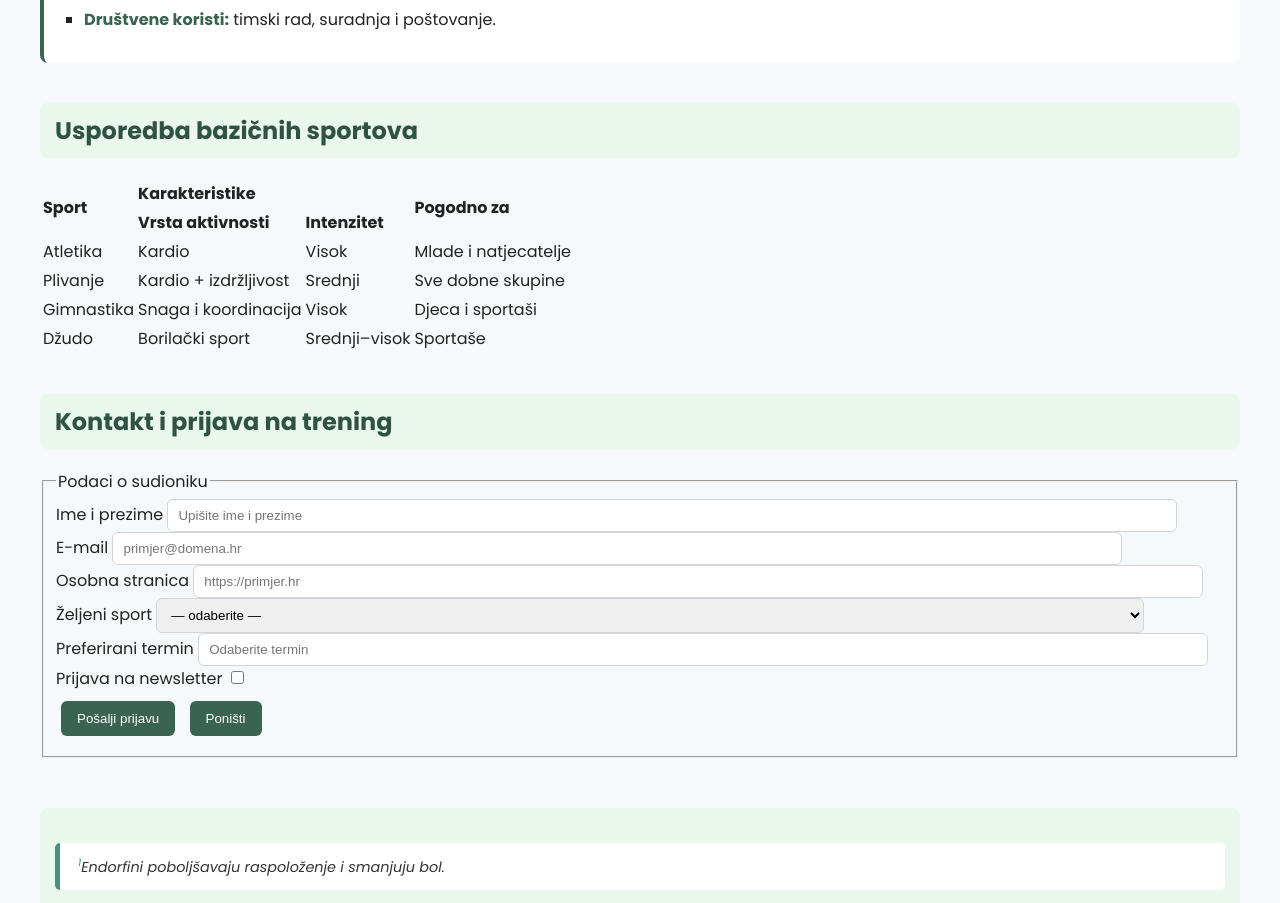
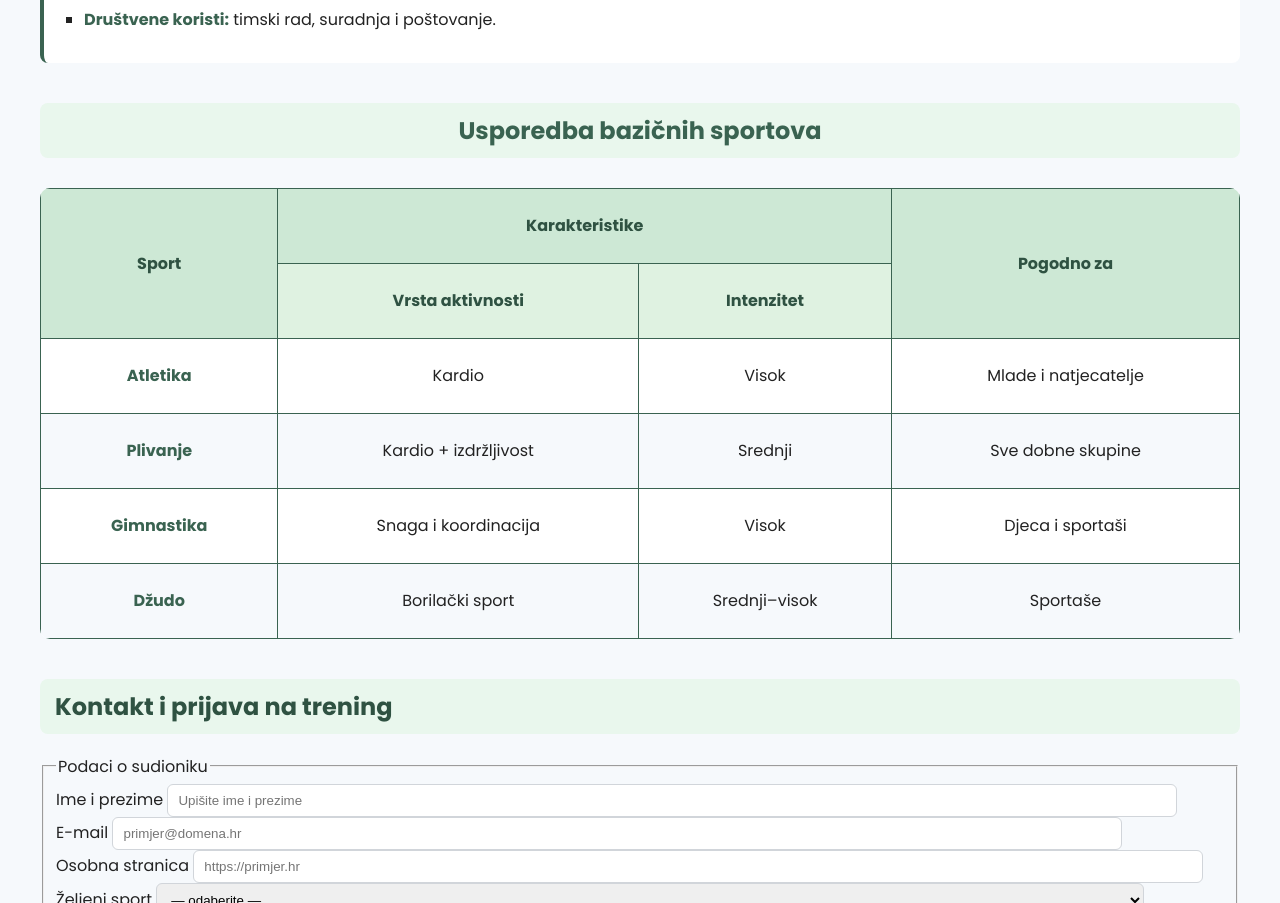
Before and after one commit to luc-sever/projekt_stranica, a plain HTML site: page index.html in a window 1280 px wide. Shown: the part 1521-2424 px from the top of the page. Drawn offline with Linux system fonts and the light colour scheme.

Commit message:
Enhance CSS with table styles and layout adjustments
Added styling for tables and improved overall layout.

```diff
--- a/stil.css
+++ b/stil.css
@@ -39,7 +39,7 @@ p {
     border-radius: 5px;
 }
 
-/* Popisi */
+
 ul {
     list-style: square;
     background-color: #ffffff;
@@ -106,7 +106,6 @@ h2:first-of-type {
     display: block;
 }
 
-/* Float slike */
 img.float-right {
     float: right;
     margin: 0 0 1em 1em;
@@ -123,7 +122,7 @@ img.float-left {
     border: 2px solid #3A6351;
 }
 
-/* Formular */
+
 input[type="text"], input[type="email"], input[type="url"], select {
     display: inline-block;
     width: calc(100% - 180px);
@@ -161,7 +160,7 @@ button {
 button:hover { background-color: #2F5242; }
 button:active { transform: translateY(1px); }
 
-/* Media query */
+
 @media (max-width: 600px) {
     .form-row label { float: none; width: 100%; font-weight: bold; }
     body { font-size: 0.9rem; }
@@ -169,8 +168,59 @@ button:active { transform: translateY(1px); }
     img.float-right, img.float-left { float: none; display: block; margin: 10px auto; }
 }
 
-/* Descendant selector */
+
 section ul li { margin-left: 10px; }
 
 em { font-style: italic; }
 strong { font-weight: 700; }
+
+table.sport-tablica {
+    width: 100%;
+    border-collapse: collapse;
+    margin-top: 30px;
+    background-color: #ffffff;
+    border-radius: 10px;
+    overflow: hidden;
+}
+
+.sport-tablica th, .sport-tablica td {
+    border: 1px solid #3A6351;
+    padding: 12px 16px;
+    text-align: center;
+}
+
+.sport-tablica th {
+    background-color: #DFF2E1;
+    color: #2F5242;
+    font-weight: 700;
+}
+
+.sport-tablica tbody tr:nth-child(even) {
+    background-color: #F6F9FC;
+}
+
+.sport-tablica tbody tr:nth-child(odd) {
+    background-color: #FFFFFF;
+}
+
+.sport-tablica td:first-child {
+    font-weight: 700;
+    color: #3A6351;
+}
+
+.sport-tablica th[rowspan],
+.sport-tablica th[colspan] {
+    background-color: #CDE8D5;
+}
+
+
+.sport-tablica td, .sport-tablica th {
+    height: 50px;
+}
+
+
+#tablica-sportova h2 {
+    color: #3A6351;
+    text-align: center;
+    margin-bottom: 15px;
+}
```
